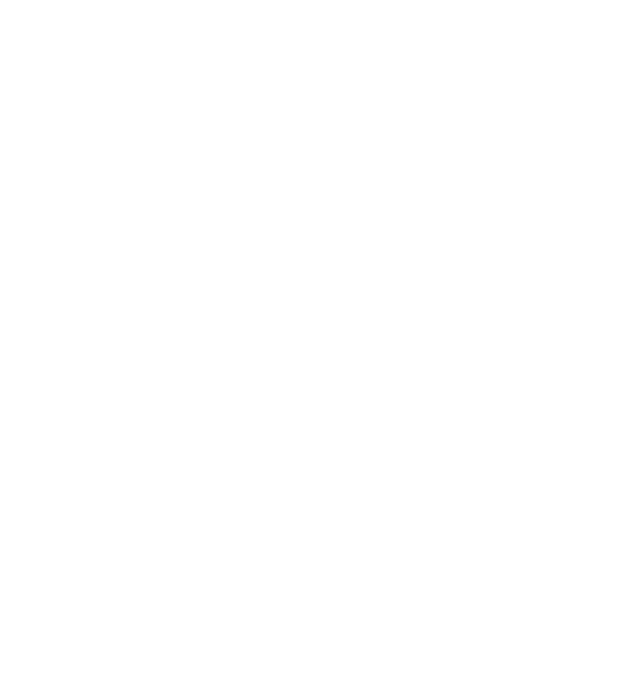
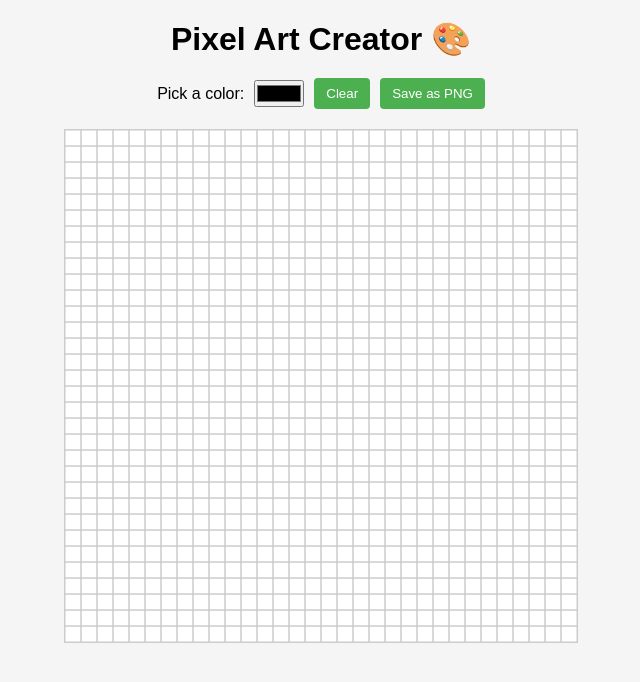
Before and after one commit to jmdez20/pixel-art-creator, a plain HTML site: page index.html in a window 1280 px wide. Shown: the whole page, without its empty margins (319-959 px from the left). Drawn offline with Linux system fonts and the light colour scheme.

Commit message:
Pixel art Generator
Completed the pixel art generator.

```diff
--- a/index.html
+++ b/index.html
@@ -3,9 +3,19 @@
 <head>
     <meta charset="UTF-8">
     <meta name="viewport" content="width=device-width, initial-scale=1.0">
-    <title>Document</title>
+    <title>Pixel Art Creator 🎨</title>
+    <link rel="stylesheet" href="style.css">
 </head>
 <body>
+    <h1>Pixel Art Creator 🎨</h1>
+    <div class="controls">
+      <label for="colorPicker">Pick a color:</label>
+      <input type="color" id="colorPicker" value="#000000">
+      <button id="clearBtn">Clear</button>
+      <button id="saveBtn">Save as PNG</button>
+    </div>
+    <canvas id="pixelCanvas" width="512" height="512"></canvas>
 
+    <script src="script.js"></script>
 </body>
 </html>
--- a/script.js
+++ b/script.js
@@ -0,0 +1,48 @@
+const colorPicker = document.getElementById('colorPicker');
+
+const canvas = document.getElementById('pixelCanvas');
+const ctx = canvas.getContext('2d' );
+
+const pixelSize = 16;
+const rows = canvas.height / pixelSize;
+const cols = canvas.width / pixelSize;
+
+for (let row = 0; row < rows; row++) {
+    for (let col = 0; col < cols; col++) {
+        ctx.strokeStyle = '#ccc';
+        ctx.strokeRect(col * pixelSize , row * pixelSize, pixelSize, pixelSize);
+    }
+}
+
+canvas.addEventListener('click', function(e) {
+    const rect = canvas.getBoundingClientRect();
+    const mouseX = e.clientX - rect.left;
+    const mouseY = e.clientY - rect.top;
+
+    const col = Math.floor(mouseX / pixelSize);
+    const row = Math.floor(mouseY / pixelSize);
+
+    ctx.fillStyle = colorPicker.value;
+    ctx.fillRect(col * pixelSize, row * pixelSize, pixelSize, pixelSize);
+});
+
+const clearBtn = document.getElementById('clearBtn');
+clearBtn.addEventListener('click', function() {
+    ctx.clearRect(0, 0, canvas.width, canvas.height);
+
+    for (let row = 0; row < rows; row++) {
+        for (let col = 0; col < cols; col++) {
+            ctx.strokeStyle = '#ccc';
+            ctx.strokeRect(col * pixelSize, row * pixelSize, pixelSize, pixelSize);
+        }
+    }
+});
+
+// Handle the Save button
+const saveBtn = document.getElementById('saveBtn');
+saveBtn.addEventListener('click', function() {
+    const link = document.createElement('a');
+    link.download = 'pixel-art.png';
+    link.href = canvas.toDataURL();
+    link.click();
+});
--- a/style.css
+++ b/style.css
@@ -0,0 +1,40 @@
+* {
+    margin: 0;
+    padding: 0;
+    box-sizing: border-box;
+}
+
+body {
+    font-family: Arial, Helvetica, sans-serif;
+    background-color: #f5f5f5;
+    display: flex;
+    flex-direction: column;
+    align-items: center;
+    padding: 20px;
+}
+
+.controls {
+    margin: 20px 0;
+    display: flex;
+    gap: 10px;
+    align-items: center;
+}
+
+button {
+    padding: 8px 12px;
+    border: none;
+    background-color: #4caf50;
+    color: white;
+    cursor: pointer;
+    border-radius: 4px;
+    transition: background-color 0.2s ease;
+}
+
+button:hover {
+    background-color: #45a049;
+}
+
+canvas {
+    border: 1px solid #ccc;
+    background-color: white;
+}
```
Also changed, not shown: 2 other files.
